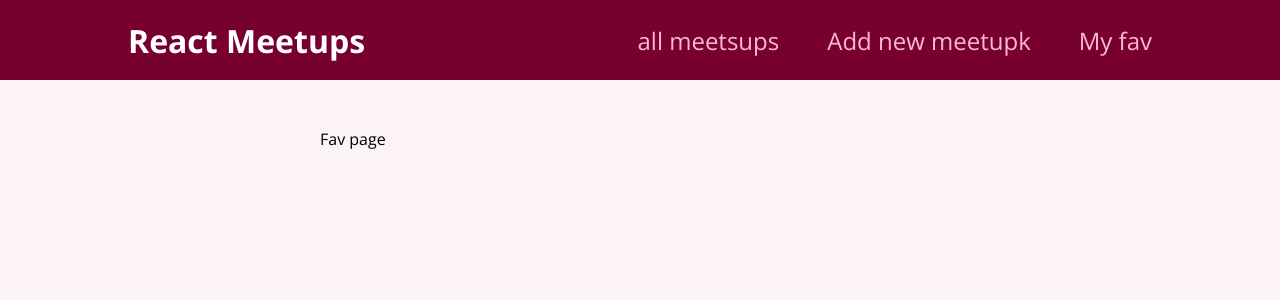
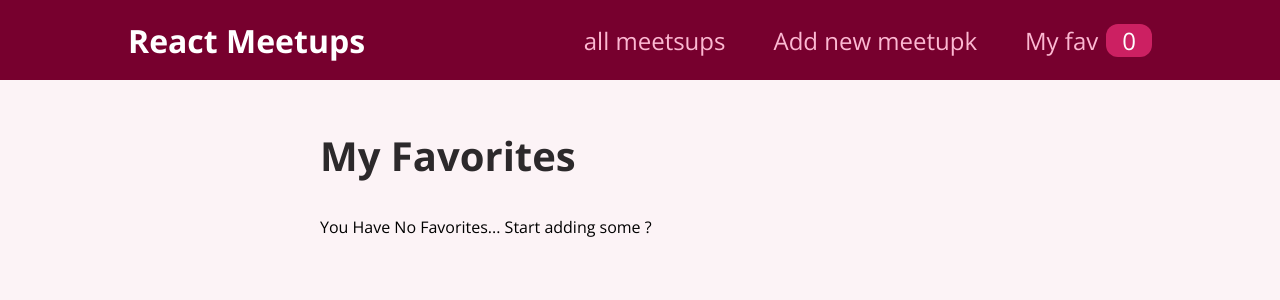
Before and after one commit to vaibhav21git/React_Meetups, a React (Create React App) app in the folder my/: page /fav in a window 1280 px wide. Shown: the top 300 px of the page. Built offline with nearby package versions, Linux system fonts and the light colour scheme.

Commit message:
Use Context Completed

```diff
--- a/my/src/components/layout/Mainnavigation.js
+++ b/my/src/components/layout/Mainnavigation.js
@@ -1,8 +1,13 @@
 import { Link } from 'react-router-dom'
+import { useContext } from 'react';
 
 import classes from './Mainnavigation.module.css';
+import FavoritesContext from '../store/favourites-context';
 
 function Mainnavigation () {
+
+  const favctx  = useContext(FavoritesContext);
+
     return  <header className = {classes.header}>
          <div className={classes.logo}>React Meetups</div>
          <nav>
@@ -14,7 +19,9 @@ function Mainnavigation () {
                   <Link to = '/new-meetup' >Add new meetupk</Link>
                 </li>
                 <li>
-                  <Link to = '/fav' >My fav</Link>
+                  <Link to = '/fav' >My fav
+                  <span className={classes.badge}>{favctx.totalfavorites}</span>
+                  </Link>
                 </li>
             </ul>
          </nav>
--- a/my/src/components/layout/meetups/Meetupitem.js
+++ b/my/src/components/layout/meetups/Meetupitem.js
@@ -26,9 +26,9 @@ function Meetupitem (props)
                  title : props.title,
                  description : props.description,
                  image: props.image,
-                 address : props.address
+                 address : props.address,
               }
-            )
+            );
          }
      }
 
--- a/my/src/components/store/favourites-context.js
+++ b/my/src/components/store/favourites-context.js
@@ -30,7 +30,7 @@ export function FavoritesContextProvider(props)
     }
 
     function itemisfavhandler(meetupid) {
-         return userfav.some(meetup => meetup === meetup.id);
+         return userfav.some(meetup => meetupid === meetup.id);
     }
 
     const context = {
--- a/my/src/pages/Fav.js
+++ b/my/src/pages/Fav.js
@@ -1,8 +1,27 @@
+import {useContext} from 'react';
+
+import FavoritesContext from '../components/store/favourites-context';
+import Meetuplist from '../components/layout/meetups/Meetuplist'
+
 function  Fav(){
 
-    return <div>
-         Fav page
-    </div>;
+    const favctx = useContext(FavoritesContext);
+
+    let content;
+
+    if(favctx.totalfavorites === 0)
+    {
+        content  = <p>You Have No Favorites... Start adding some ? </p>
+    }
+    else
+   {
+      content = <Meetuplist meetups = {favctx.favorites}/>
+   }
+
+    return <section>
+        <h1>My Favorites</h1>
+        {content}
+    </section>
 }
 
 export default Fav;
```
